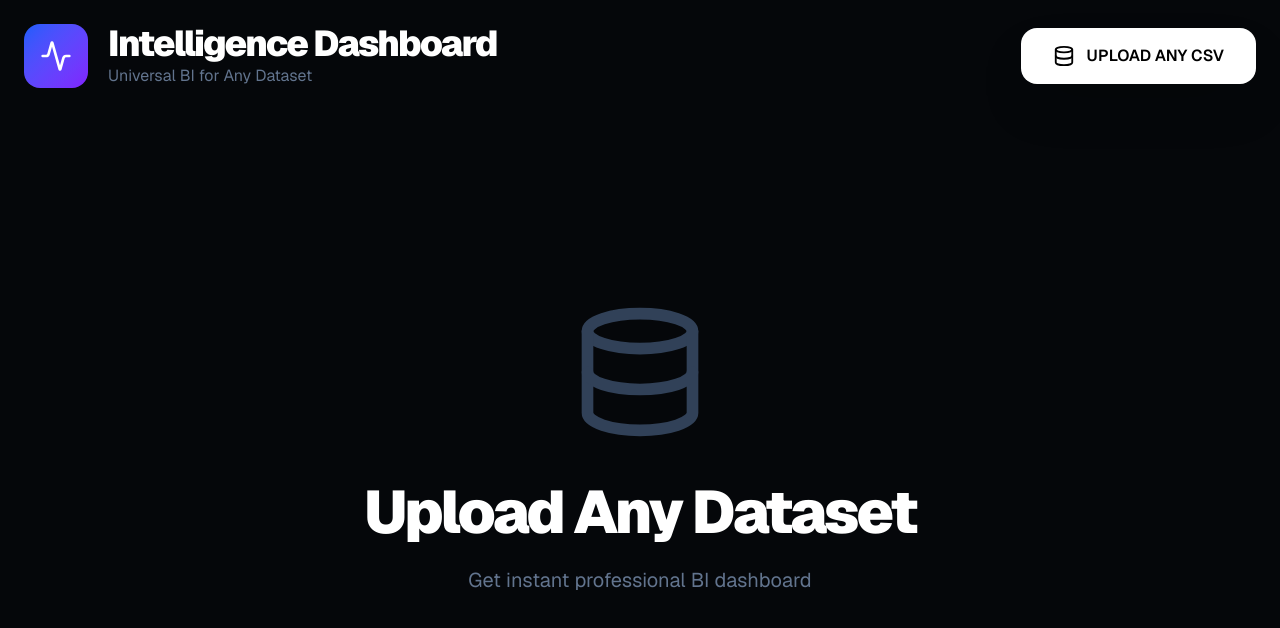
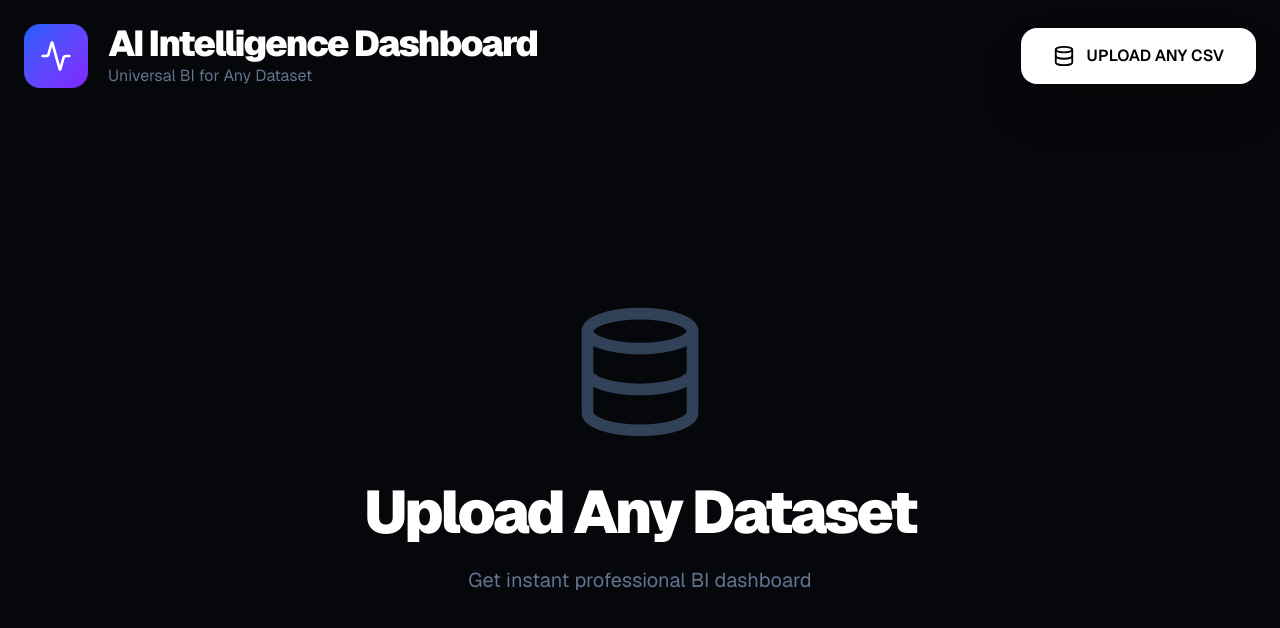
Before and after one commit to upadhyedharanendra9-hash/medical-ai-production, a Next.js app in the folder frontend/: page / in a window 1280 px wide. Shown: the top 628 px of the page. Built offline with nearby package versions, Linux system fonts and the light colour scheme.

Commit message:
Update title to 'AI Intelligence Dashboard'

```diff
--- a/frontend/app/page.tsx
+++ b/frontend/app/page.tsx
@@ -53,7 +53,7 @@ export default function ProGenericBIDashboard() {
             <Activity className="text-white" size={32} />
           </div>
           <div>
-            <h1 className="text-4xl font-black text-white tracking-tighter">Intelligence Dashboard</h1>
+            <h1 className="text-4xl font-black text-white tracking-tighter">AI Intelligence Dashboard</h1>
             <p className="text-slate-500">Universal BI for Any Dataset</p>
           </div>
         </div>
```
